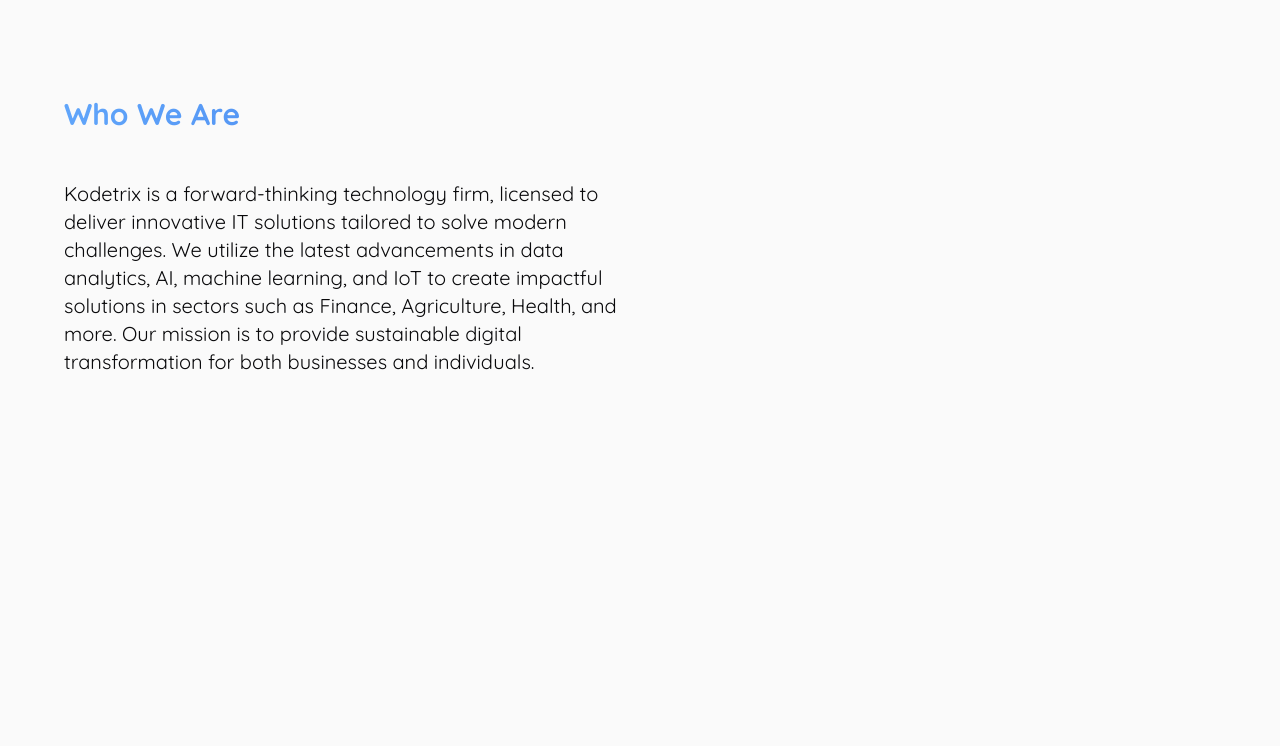
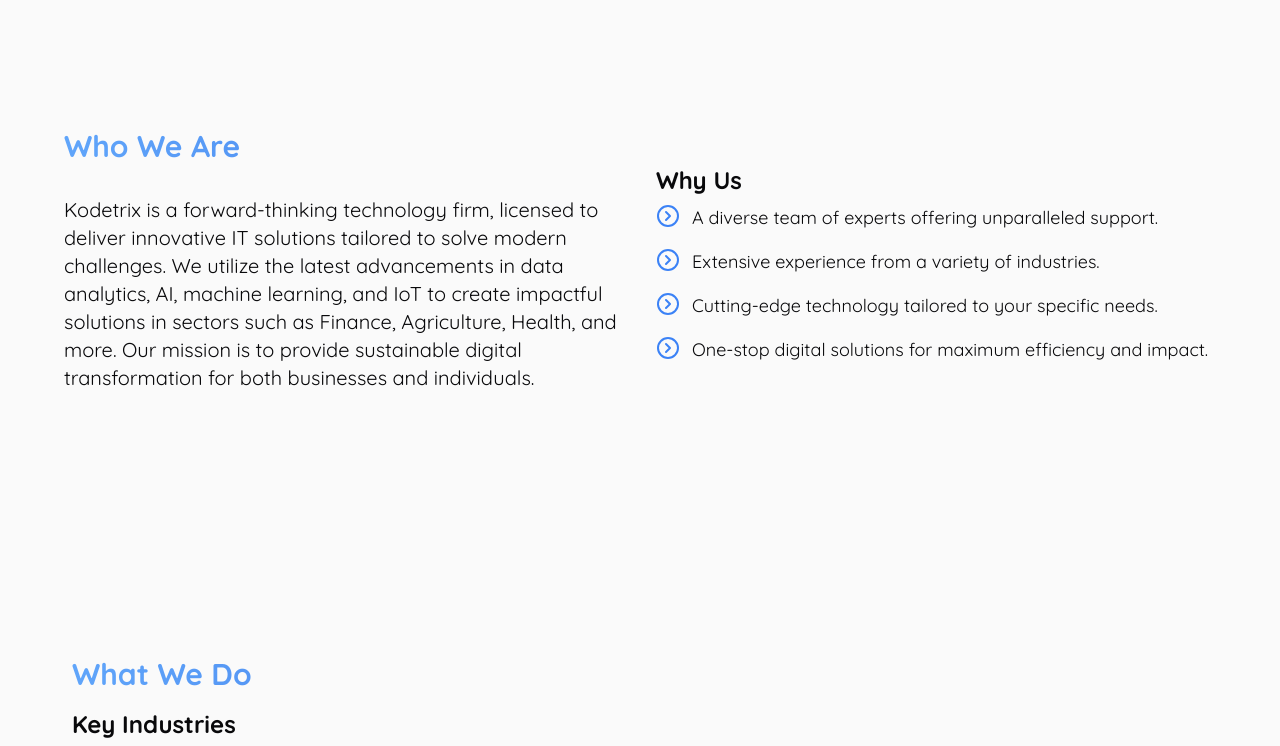
Before and after one commit to Samkipz/kodetrix, a Next.js app: page / in a window 1280 px wide. Shown: the part 712-1458 px from the top of the page. Built offline with nearby package versions, Linux system fonts and the light colour scheme.

Commit message:
Redone about section

```diff
--- a/app/page.js
+++ b/app/page.js
@@ -24,7 +24,7 @@
           <Services />
         </div>
         <div className="flex flex-col">
-          <Team />
+          {/* <Team /> */}
         </div>
         <div className="flex flex-col ">
           <Contact />
--- a/app/ui/about/About.jsx
+++ b/app/ui/about/About.jsx
@@ -2,6 +2,7 @@
 import React, { useState, useEffect, useRef } from "react";
 import {
   Check,
+  CircleChevronRight,
   Headset,
   NotebookTabs,
   SquareCheckBig,
@@ -66,15 +67,15 @@
   return (
     <section
       id="about"
-      className="flex flex-col md:justify-center md:items-center xl:justify-start py-2 w-full  scroll-mt-20 scroll-smooth min-h-[90vh] "
+      className="flex flex-col md:justify-center md:items-center xl:justify-start py-10 px-5 w-full min-h-[70vh]"
     >
-      <div className="container xl:max-w-6xl mx-auto ">
+      <div className="container xl:max-w-6xl mx-auto">
         <h2 className="text-2xl sm:text-3xl md:text-3xl font-bold text-center md:text-left bg-clip-text text-transparent bg-gradient-to-r from-blue-400 to-blue-700">
           Who We Are
         </h2>
-        <div className="flex flex-col gap-2 md:flex-row w-full ">
+        <div className="flex flex-col md:flex-row gap-8">
           {/* Left Section */}
-          <div className="w-full md:w-1/2 py-4 flex flex-col justify-center items-center ">
+          <div className="w-full md:w-1/2 flex flex-col justify-center">
             <p className="mt-4 md:mt-6 lg:mt-8 text-sm sm:text-base text-center md:text-left md:text-lg xl:text-xl leading-relaxed">
               Kodetrix is a forward-thinking technology firm, licensed to
               deliver innovative IT solutions tailored to solve modern
@@ -86,23 +87,48 @@
             </p>
           </div>
 
-          {/* Right Section with Carousel */}
-          {/*  */}
+          {/* Right Section (Why Us) */}
+          <div className="w-full md:w-1/2">
+            <h2 className="text-md sm:text-lg md:text-xl lg:text-2xl font-bold text-center md:text-left whitespace-nowrap pb-2">
+              Why Us
+            </h2>
+            <ul className="list-none space-y-4">
+              <li className="flex items-start">
+                <span className="mr-3 text-blue-500">
+                  <CircleChevronRight size={24} />
+                </span>
+                <p className="text-lg">
+                  A diverse team of experts offering unparalleled support.
+                </p>
+              </li>
+              <li className="flex items-start">
+                <span className="mr-3 text-blue-500">
+                  <CircleChevronRight size={24} />
+                </span>
+                <p className="text-lg ">
+                  Extensive experience from a variety of industries.
+                </p>
+              </li>
+              <li className="flex items-start">
+                <span className="mr-3 text-blue-500">
+                  <CircleChevronRight size={24} />
+                </span>
+                <p className="text-lg ">
+                  Cutting-edge technology tailored to your specific needs.
+                </p>
+              </li>
+              <li className="flex items-start">
+                <span className="mr-3 text-blue-500">
+                  <CircleChevronRight size={24} />
+                </span>
+                <p className="text-lg ">
+                  One-stop digital solutions for maximum efficiency and impact.
+                </p>
+              </li>
+            </ul>
+          </div>
         </div>
       </div>
     </section>
   );
 }
-
-function FeatureCard({ icon, title, description }) {
-  return (
-    <div className="flex flex-col items-center md:items-start text-center md:text-left space-y-2">
-      <div className="flex justify-center md:justify-normal mb-2">{icon}</div>
-      <h3 className="font-semibold text-lg">{title}</h3>
-      <p className="text-gray-600">{description}</p>
-      <Link href="#" className="text-teal-500 mt-2 hover:underline">
-        Learn More
-      </Link>
-    </div>
-  );
-}
--- a/app/ui/services/Services.jsx
+++ b/app/ui/services/Services.jsx
@@ -125,8 +125,6 @@
                 title: "Web & Mobile Development",
                 description:
                   "Building modern, responsive web and mobile applications tailored to your business needs.",
-                details:
-                  "At Kodetrix, we offer expertise in web and mobile development, including front-end and back-end development, UI/UX design, and testing.",
               },
               {
                 icon: <FileCheck2 size={45} />,
@@ -178,7 +176,7 @@
                   </details> */}
                   </div>
                 </DialogTrigger>
-                <DialogContent className="sm:max-w-[425px]">
+                <DialogContent className="sm:max-w-[425px] md:max-w-2xl lg:max-w-6xl border rounded-lg">
                   <DialogHeader>
                     <DialogTitle>{service.title}</DialogTitle>
                     <DialogDescription>{service.description}</DialogDescription>
```
